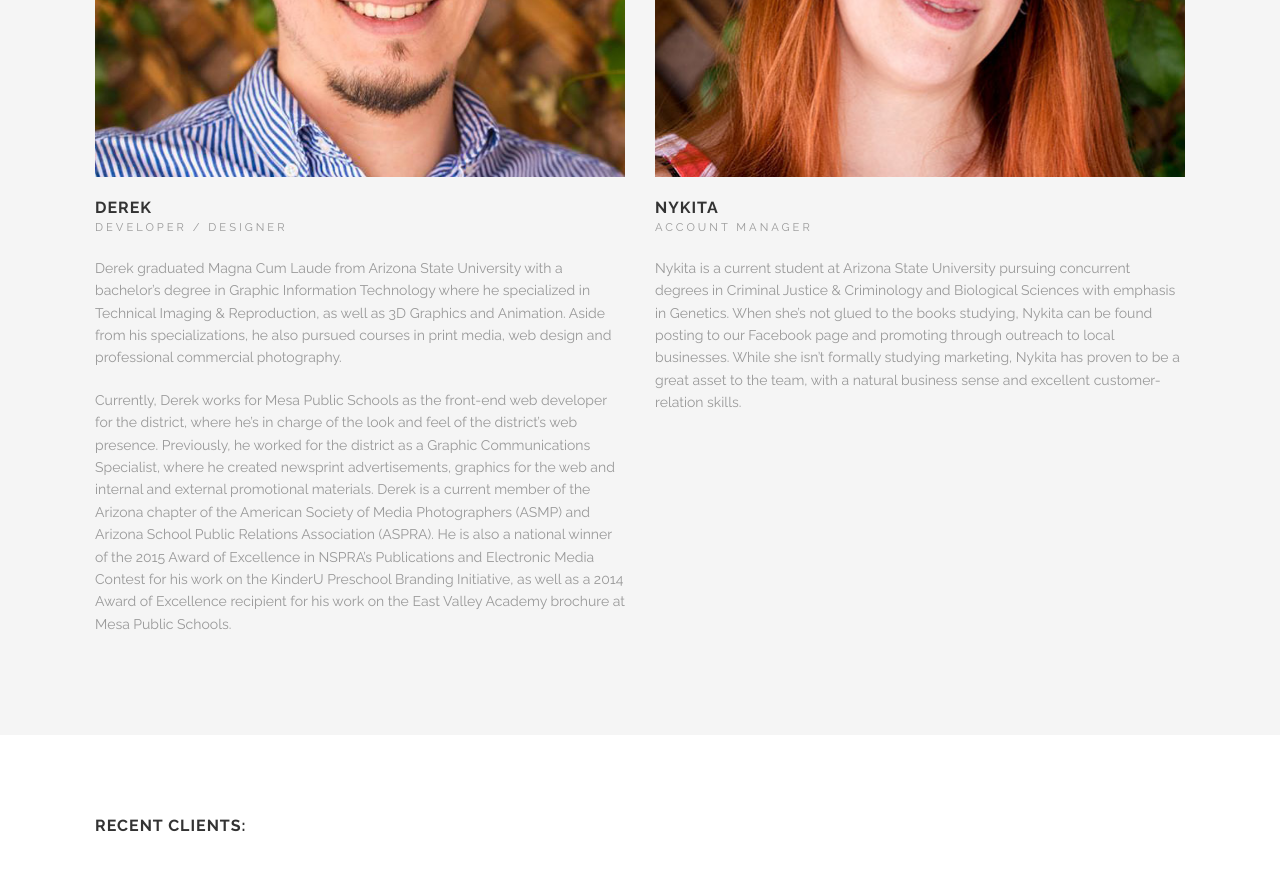
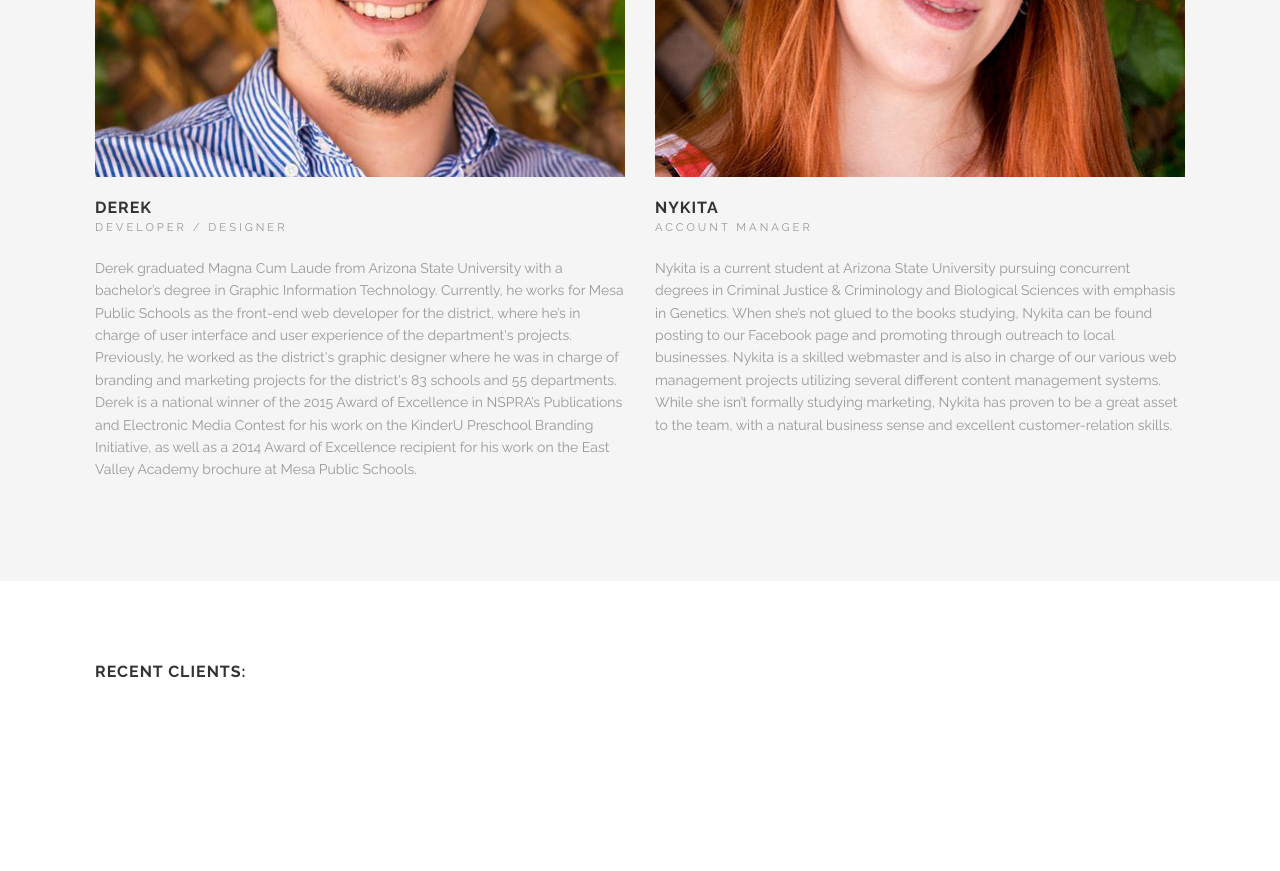
Before and after one commit to prabintp/daraljk, a Jekyll site: the page built from about.html, in a window 1280 px wide and 900 px high, scrolled down 1350 px. Shown: the top 871 px of the window. Built offline with Jekyll 4.4.1, drawn with Linux system fonts in a browser that asks for light colours.

Commit message:
Changing text to be more readable, plus fix grammatical errors.

```diff
--- a/about.html
+++ b/about.html
@@ -20,31 +20,21 @@ skills:
     percent: 61
 
 members:
+
   - name: Derek
     position: Developer / Designer
     desc:
-      - Derek graduated Magna Cum Laude from Arizona State University with a bachelor’s degree in Graphic Information Technology where he specialized in Technical Imaging & Reproduction, as well as 3D Graphics and Animation. Aside from his specializations, he also pursued courses in print media, web design and professional commercial photography.
+      - Derek graduated Magna Cum Laude from Arizona State University with a bachelor’s degree in Graphic Information Technology. Currently, he works for Mesa Public Schools as the front-end web developer for the district, where he’s in charge of user interface and user experience of the department's projects. Previously, he worked as the district's graphic designer where he was in charge of branding and marketing projects for the district's 83 schools and 55 departments. Derek is a national winner of the 2015 Award of Excellence in NSPRA’s Publications and Electronic Media Contest for his work on the KinderU Preschool Branding Initiative, as well as a 2014 Award of Excellence recipient for his work on the East Valley Academy brochure at Mesa Public Schools.
+    avatar: images/derek.jpg
 
-      - Currently, Derek works for Mesa Public Schools as the front-end web developer for the district, where he’s in charge of the look and feel of the district’s web presence. Previously, he worked for the district as a Graphic Communications Specialist, where he created newsprint advertisements, graphics for the web and internal and external promotional materials. Derek is a current member of the Arizona chapter of the American Society of Media Photographers (ASMP) and Arizona School Public Relations Association (ASPRA).  He is also a national winner of the 2015 Award of Excellence in NSPRA’s Publications and Electronic Media Contest for his work on the KinderU Preschool Branding Initiative, as well as a 2014 Award of Excellence recipient for his work on the East Valley Academy brochure at Mesa Public Schools.
-    avatar: images/derek.jpg
-    socials:
-      - icon_class: fa fa-twitter
-        url: http://twitter.com
-      - icon_class: fa fa-facebook
-        url: http://facebook.com
   - name: Nykita
     position: Account Manager
     desc:
-      - Nykita is a current student at Arizona State University pursuing concurrent degrees in Criminal Justice & Criminology and Biological Sciences with emphasis in Genetics. When she’s not glued to the books studying, Nykita can be found posting to our Facebook page and promoting through outreach to local businesses. While she isn’t formally studying marketing, Nykita has proven to be a great asset to the team, with a natural business sense and excellent customer-relation skills.
+      - Nykita is a current student at Arizona State University pursuing concurrent degrees in Criminal Justice & Criminology and Biological Sciences with emphasis in Genetics. When she’s not glued to the books studying, Nykita can be found posting to our Facebook page and promoting through outreach to local businesses. Nykita is a skilled webmaster and is also in charge of our various web management projects utilizing several different content management systems. While she isn’t formally studying marketing, Nykita has proven to be a great asset to the team, with a natural business sense and excellent customer-relation skills.
     avatar: images/nykita.jpg
-    socials:
-      - icon_class: fa fa-twitter
-        url: http://twitter.com
-      - icon_class: fa fa-facebook
-        url: http://facebook.com
-      - icon_class: fa fa-dribbble
-        url: http://dribbble.com
+
 clients:
+
   - img: /images/clients/securitytitle.svg
     alt: Security Title Agency
     url: http://securitytitle.com/
@@ -125,17 +115,6 @@ clients:
         <div class='mod modTeamMember style-2'>
           <div class='member'>
             <img class="avatar" alt="" src="{{site.url}}/{{member.avatar}}" />
-            <!-- <div class='overlay'>
-              <ul class='socials'>
-                {% for social in member.socials %}
-                  <li>
-                    <a href='{{social.url}}'>
-                      <i class='{{social.icon_class}}'></i>
-                    </a>
-                  </li>
-                {% endfor %}
-              </ul>
-            </div> -->
           </div>
           <h3>{{member.name}}</h3>
           <p class='position'>{{member.position}}</p>
--- a/index.html
+++ b/index.html
@@ -18,13 +18,13 @@ callout_desc:
     text: Maybe you're a small business without much capital to spend; you're not sure whether hiring a professional is worth it. Maybe you already have a website or you're making your own promotional materials and you're confused about what value a professional can add to your business. Heck, maybe you just don't understand the process and you're scared of the unknown.
 
   - title: Full transparency
-    text: Most of our competitors will try to upsell you on extras you probably don't need through expensive packages, but you might not know enough about them to say no. If we don't think you need it, we won't try to sell it to you. It's that simple - we believe in honest client interactions and keep your best interests in mind. Confused by something we might say? Ask and we'll be glad to explain!
+    text: Most of our competitors will try to upsell you on extras you probably don't need through expensive packages, but you might not know enough about them to say no. If we don't think you need it, we won't try to sell it to you. It's that simple - we believe in honest client interactions and will always keep your best interests in mind. Confused by something we might say? Ask and we'll be glad to explain!
 
   - title: Branding vs Design
     text: Most professional designers are skilled at making attractive graphics and collateral but fall short when it comes to developing a complete brand's identity. At Dinsmore Design, we try to make a clear distinction between a "logo" and an "identity," because we pride ourselves on the research we put into each and every project in order to maximize its potential to YOUR clients. We provide a carefully thought out experience to your clients that reflects your business's target market and core values, not just a pretty graphic to attach to your emails.
 
   - title: Web Development vs Web Design
-    text: We're sure you've seen it. You log onto a website selling "custom website designs" and you're immediately baffled at price based on what they're offering. Most companies offering these services are web designers who mostly lack the technical skills to develop a website from the ground up and rely on a content management service (such as WordPress) to design your website. While utilizing these systems definitely takes a skill set in itself, the fact of the matter is, these companies are mostly using off-the-shelf themes, slightly editing them and then charging you thousands of dollars for the end result. The advantage of hiring a professional web developer is huge - while a designer might understand the specifics of the software suite, the web developer will understand the underlying code and how it interacts with the server.
+    text: We're sure you've seen it. You log onto a website selling "custom website designs" and you're immediately baffled at the price based on what they're offering. Most companies offering these services are web designers who mostly lack the technical skills to develop a website from the ground up and rely on a content management service (such as WordPress) to design your website. While utilizing these systems definitely takes a skill set in itself, the fact of the matter is, these companies are mostly using off-the-shelf themes, slightly editing them and then charging you thousands of dollars for the end result. The advantage of hiring a professional web developer is huge - while a designer might understand the specifics of the software suite, the web developer will understand the underlying code and how it interacts with the server.
 
   - text: At Dinsmore Design, we offer both services, at different price ranges. Need a fully-customized website built from the ground up, utilizing the latest web technologies? Need to target a specific form-factor and need speed above all else? Building a web app like nothing else? No problem! However, we totally understand that not all businesses need all the bells and whistles and we're glad to help you save your hard-earned cash with and off-the-shelf system. Don't worry, the site will still completely reflect your branding standards. Heck, we'll even teach you how to use the system after it's all set up.
 
--- a/services.html
+++ b/services.html
@@ -36,7 +36,7 @@ services:
 
   - icon_class: fa fa-cloud
     title: Managed Hosting
-    desc: Setting up a brand new web domain or thinking about switching companies? We use lightning-quick Virtual Private Servers (VPS) to deliver your content at blazing-fast speeds. Before you pay another company an arm and a leg for underperforming shared servers, let us manage your site in the cloud for you!
+    desc: Setting up a brand new web domain or not happy with your hosting company? We use lightning-quick Virtual Private Servers (VPS) to deliver your content at blazing-fast speeds. Before you pay another company an arm and a leg for underperforming shared servers, let us manage your site in the cloud for you!
     price: Starting at $20 / month
 
   - icon_class: fa fa-comment-o
@@ -53,7 +53,7 @@ buzz_words:
   - icon_class: fa fa-lightbulb-o
     title: Innovative Ideas
     desc:
-      We pride ourselves on creating clean, attractive and modern works that are both simple and elegant. Everything we create is unique and designed to maximize our client’s investment.
+      We pride ourselves on creating clean, attractive and modern works that are both creative and elegant. Everything we create is unique and designed to maximize our client’s investment.
 
   - icon_class: fa fa-clock-o
     title: Quick Turnaround
```
Also changed, not shown: _posts/2016-09-16-5-tips-for-beginning-designers.markdown (+5 -5 lines), _posts/2016-10-04-3-resources-for-beginning-web-developers.markdown (+5 -5 lines), 6 other files.
